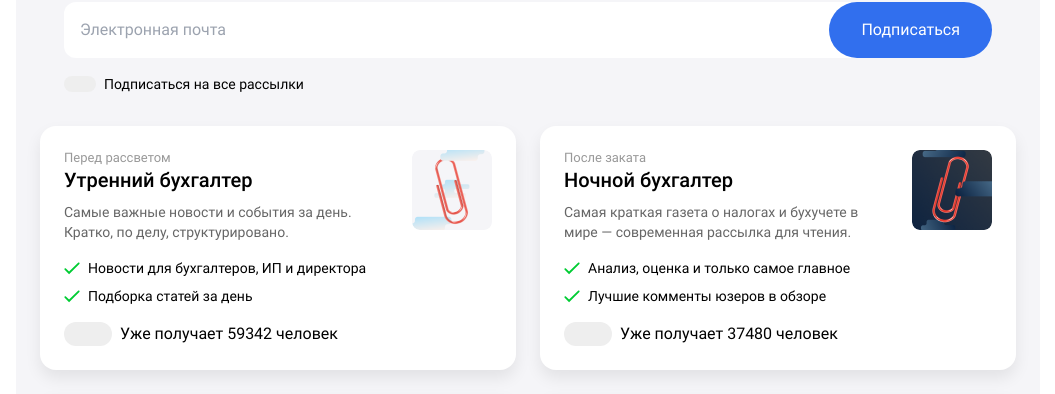
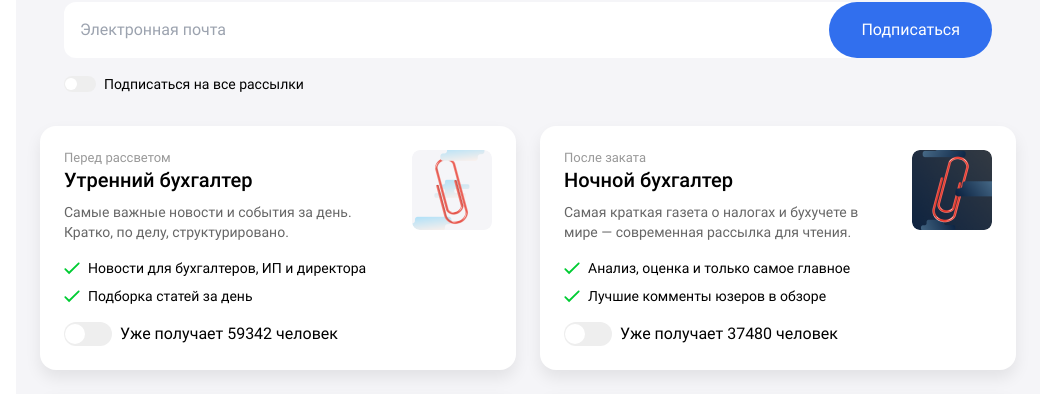
Before and after one commit to thedreamwalker/newsletters, a Vue app: page / in a window 1280 px wide. Shown: the part 386-780 px from the top of the page, without its empty margins (112-1167 px from the left). Built offline with nearby package versions, Linux system fonts and the light colour scheme.

Commit message:
feat: add hover and active for switcher

```diff
--- a/src/components/SwitcherItem.vue
+++ b/src/components/SwitcherItem.vue
@@ -1,9 +1,5 @@
 <script setup>
 defineProps({
-  count: {
-    type: Number,
-    required: true
-  },
   width: {
     type: String,
     required: false,
@@ -22,22 +18,20 @@ export default {
   data() {
     return {
       isActive: false,
+      round: this.height.split('-')[1] - 1,
     }
   },
   computed: {
     switchStyle() {
       return this.isActive ? ['bg-active', 'justify-end'] : ['bg-inactive', 'justify-start'];
     },
-    roundSize() {
-      const num = Number(this.height.split('-')[1]) - 1;
-      console.log(typeof(`w-${num.toString()}`))
-      return `w-${num.toString()} h-${num.toString()}`;
+    roundStyle() {
+      return this.isActive ? ['translate-x-[0.05rem]'] : ['translate-x-0'];
     }
   },
 
   methods: {
 	  toggle() {
-      console.log('сколько')
     	this.isActive ? this.isActive = false : this.isActive = true;
   	}
 	}
@@ -45,8 +39,8 @@ export default {
 </script>
 
 <template>
-  <label :class="['flex', this.width, this.height, 'p-px', ' rounded-xl', 'cursor-pointer', 'items-center', switchStyle]" @change="toggle">
+  <label :class="['flex', this.width, this.height, 'p-px', ' rounded-xl', 'cursor-pointer', 'items-center', 'hover:shadow-2lg', 'transition', 'ease-in-out', 'duration-500', switchStyle]" @change="toggle">
     <input class="hidden" type="checkbox">
-    <span :class="['inline-block', 'bg-white', 'rounded-full', roundSize]"></span>
+    <span :class="['inline-block', 'bg-white', 'rounded-full', this.round < 5 ? 'w-3 h-3' : 'w-5 h-5', 'transition', 'ease-in-out', 'duration-900', roundStyle]"></span>
   </label>
 </template>
```
